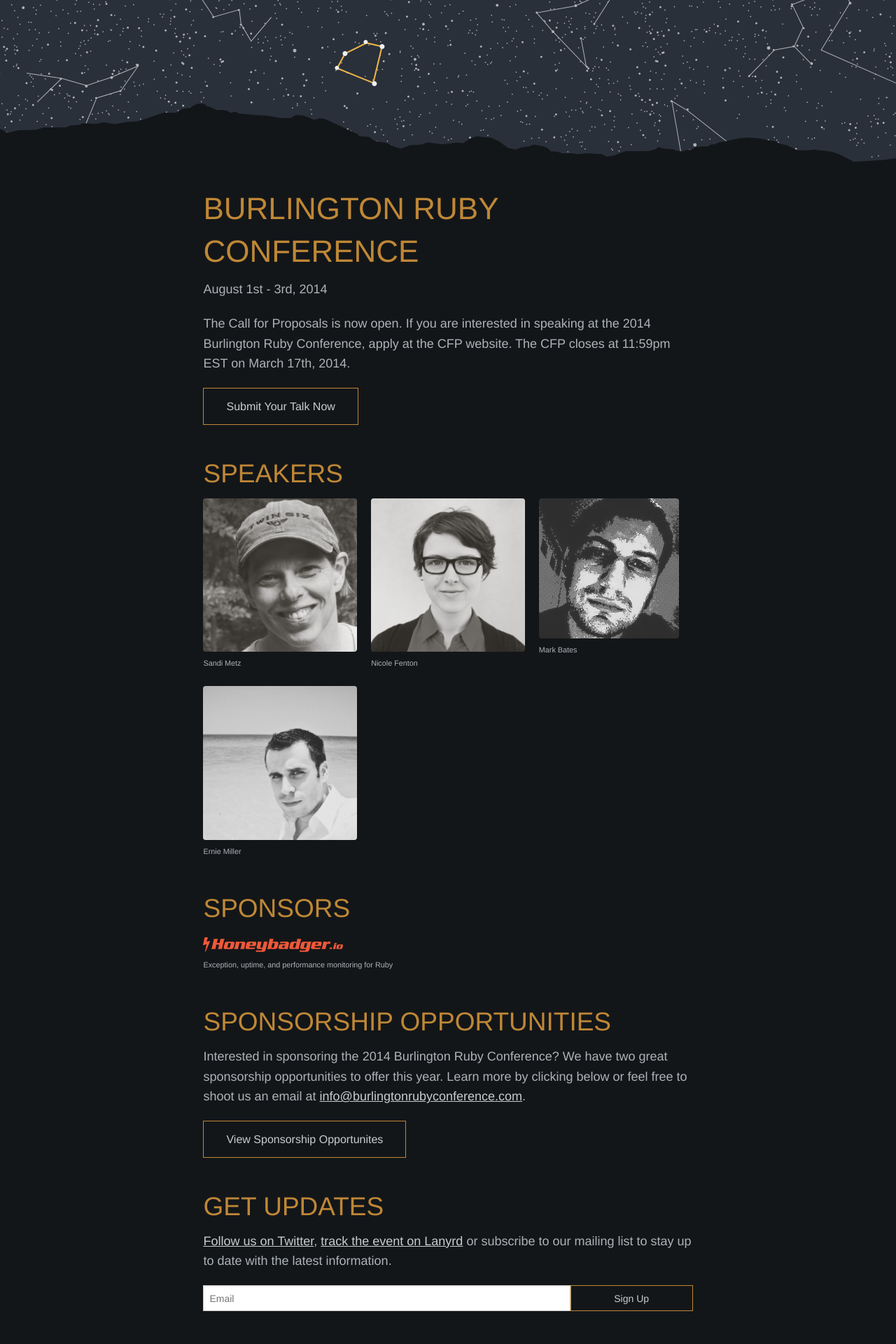
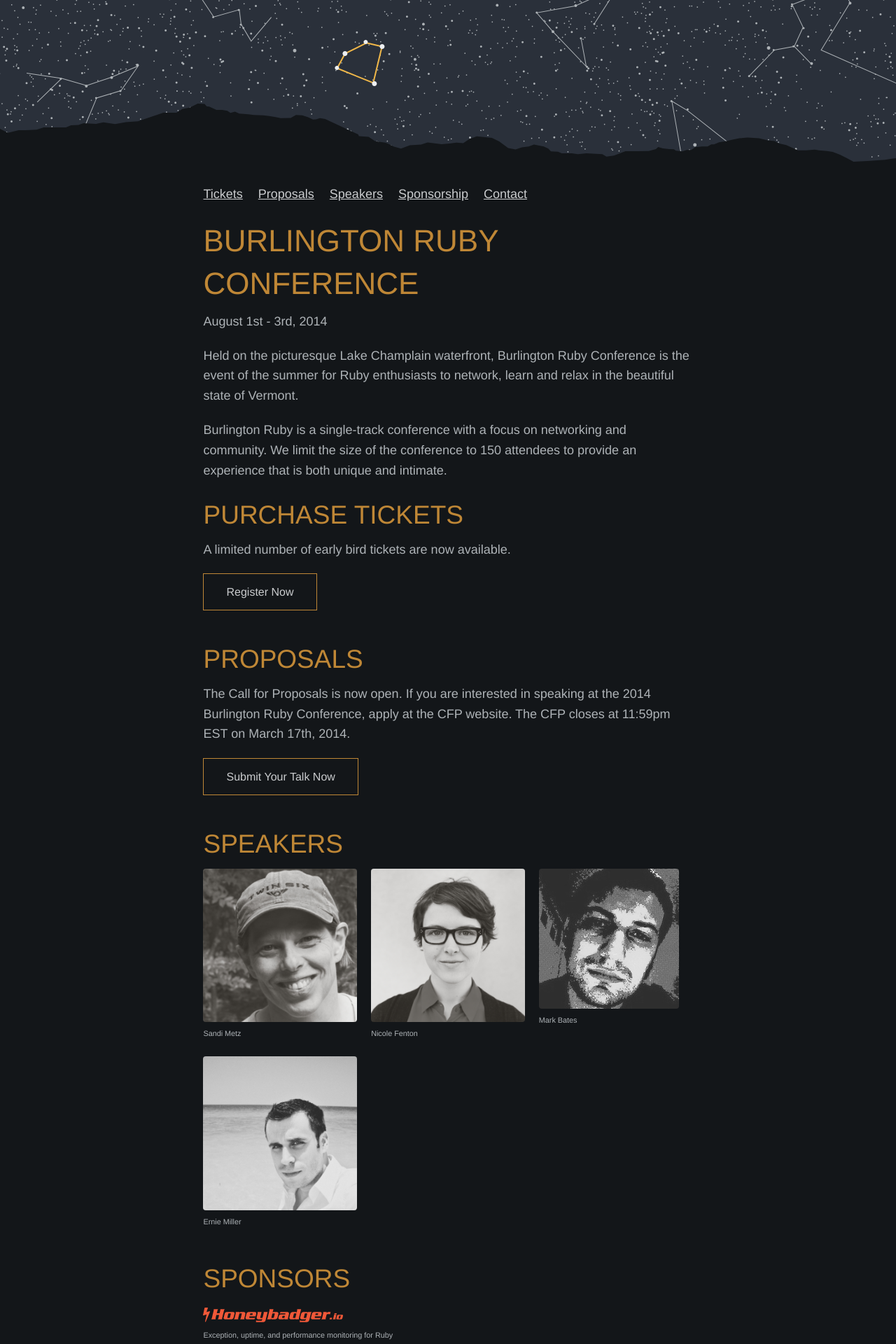
Before and after one commit to burlingtonruby/burlingtonrubyconference2014, a Jekyll site: the page built from index.html, in a window 1280 px wide. Shown: the top 1920 px of the page at 70% size. Built offline with Jekyll 4.4.1, drawn with Linux system fonts in a browser that asks for light colours; some of the changed text lies outside the part shown.

Commit message:
Adds ticket purchase link to home page
Also included some top level navigation and removed the email list form
since it has been inactive throughout Feb.

```diff
--- a/index.html
+++ b/index.html
@@ -5,15 +5,42 @@ meta_description: The 2014 Burlington Ruby Conference in Burlington, Vermont on
 meta_keywords: burlington, ruby, conference, vermont, rails, ruby on rails
 ---
 
+<div class="row">
+  <div class="column">
+    <ul class="inline-list">
+      <li><a href="#tickets">Tickets</a></li>
+      <li><a href="#proposals">Proposals</a></li>
+      <li><a href="#speakers">Speakers</a></li>
+      <li><a href="#sponsorship">Sponsorship</a></li>
+      <li><a href="#contact">Contact</a></li>
+    </ul>
+  </div>
+</div>
+
 <div class="row" id="header">
   <div class="column">
     <h1>Burlington Ruby Conference</h1>
     <p>August 1st - 3rd, 2014</p>
+    <p>Held on the picturesque Lake Champlain waterfront, Burlington Ruby
+    Conference is the event of the summer for Ruby enthusiasts to network,
+    learn and relax in the beautiful state of Vermont.</p>
+    <p>Burlington Ruby is a single-track conference with a focus on networking
+    and community. We limit the size of the conference to 150 attendees to
+    provide an experience that is both unique and intimate.</p>
   </div>
 </div>
 
-<div class="row section">
+<div id="tickets" class="row section">
   <div class="column">
+    <h2>Purchase Tickets</h2>
+    <p>A limited number of early bird tickets are now available.</p>
+    <a class="button" href="https://ti.to/burlington-ruby/2014-conference">Register Now</a>
+  </div>
+</div>
+
+<div id="proposals" class="row section">
+  <div class="column">
+    <h2>Proposals</h2>
     <p>The Call for Proposals is now open. If you are interested in speaking at
       the 2014 Burlington Ruby Conference, apply at the CFP website. The CFP
       closes at 11:59pm EST on March 17th, 2014.</p>
@@ -22,7 +49,7 @@ meta_keywords: burlington, ruby, conference, vermont, rails, ruby on rails
   </div>
 </div>
 
-<div class="row section">
+<div id="speakers" class="row section">
   <div class="column">
     <h2>Speakers</h2>
 
@@ -37,7 +64,7 @@ meta_keywords: burlington, ruby, conference, vermont, rails, ruby on rails
   </div>
 </div>
 
-<div class="row section">
+<div id="sponsorship" class="row section">
   <div class="column">
     <h2>Sponsors</h2>
 
@@ -63,35 +90,19 @@ meta_keywords: burlington, ruby, conference, vermont, rails, ruby on rails
   </div>
 </div>
 
-<div class="row section">
+<div id="contact" class="row section">
   <div class="column">
-    <h2>Get Updates</h2>
-
-    <p><a href="https://twitter.com/btvrubyconf" target="_blank">Follow us on
-    Twitter</a>, <a href="http://lanyrd.com/2014/btvruby/"
-    target="_blank">track the event on Lanyrd</a> or
-    subscribe to our mailing list to stay up to date with the latest
-    information.</p>
-
-    <form action="http://burlingtonruby.us6.list-manage.com/subscribe/post?u=4afa6a3d86e7481d5f562f7b7&amp;id=47188c99b0" method="post">
-      <div class="row collapse">
-        <div class="small-9 columns">
-          <input type="email" required name="EMAIL" placeholder="Email" id="mce-EMAIL">
-        </div>
-        <div class="small-3 columns">
-          <input type="submit" value="Sign Up" class="button postfix">
-        </div>
-      </div>
-    </form>
+    <h2>How to Reach us</h2>
+    <p>If you have any questions about the event please email us at
+    <a href="mailto:info@burlingtonrubyconference.com">info@burlingtonrubyconference.com</a>.
+    You can also <a href="https://twitter.com/btvrubyconf" target="_blank">follow us on
+    Twitter</a> and <a href="http://lanyrd.com/2014/btvruby/"
+    target="_blank">track the event on Lanyrd</a>.</p>
   </div>
 </div>
 
 <div class="row section">
   <div class="column">
-    <h2>Contact Us</h2>
-    <p>If you have any questions about the event feel free to email us at
-    <a href="mailto:info@burlingtonrubyconference.com">info@burlingtonrubyconference.com</a>.</p>
-
     <h2>Diversity Statement &amp; Code of Conduct</h2>
     <p>Be sure to read our <a href="diversity.html">diversity statement</a> and <a href="conduct.html">code of conduct</a>.</p>
   </div>
--- a/scss/app.scss
+++ b/scss/app.scss
@@ -20,7 +20,7 @@
 //   "foundation/components/flex-video",
   "foundation/components/forms",
   "foundation/components/grid",
-//   "foundation/components/inline-lists",
+  "foundation/components/inline-lists",
 //   "foundation/components/joyride",
 //   "foundation/components/keystrokes",
 //   "foundation/components/labels",
```
Also changed, not shown: stylesheets/app.css.
